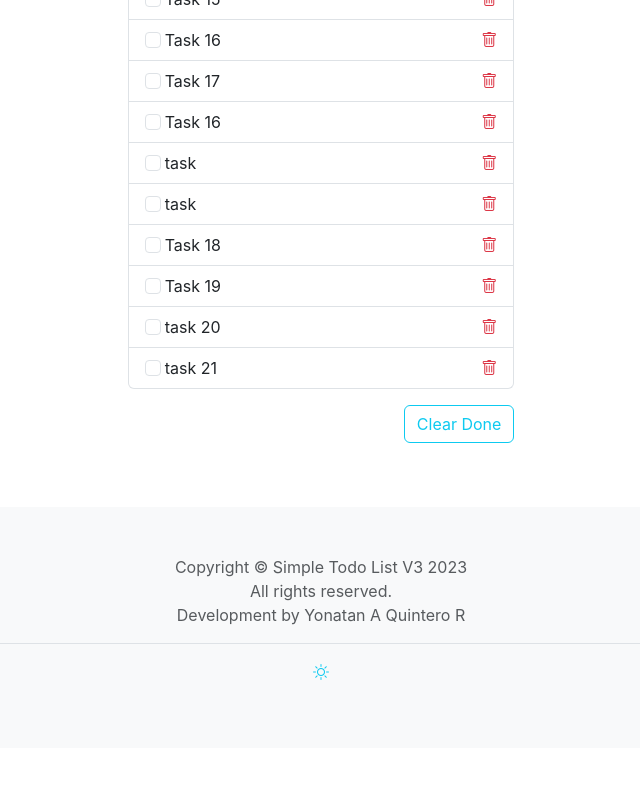
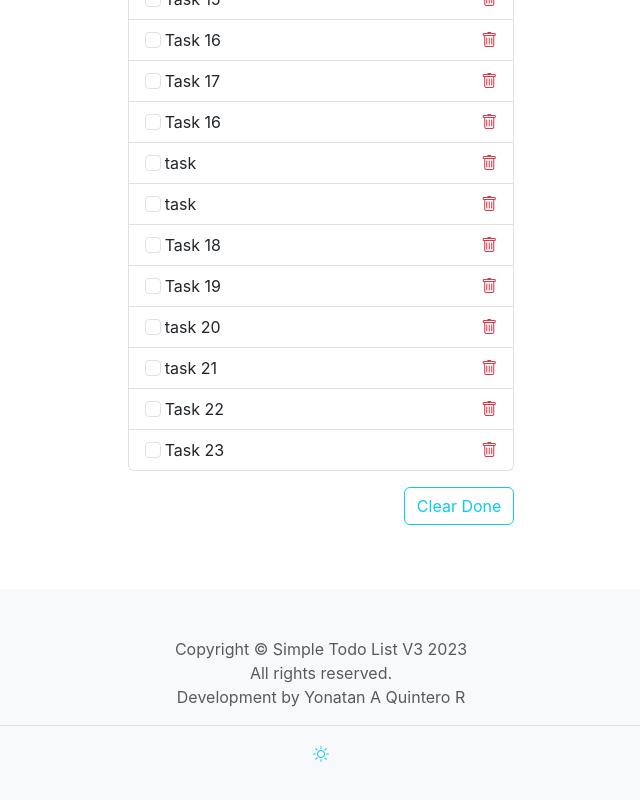
Before and after one commit to YonatanQuintero/simple-todo-v3, a React (Vite) app: page / in a window 1280 px wide. Shown: the part 878-1678 px from the top of the page, without its empty margins (319-959 px from the left). Before the commit the page ends 1626 px from the top, so only its background shows below. Built offline with nearby package versions, Linux system fonts and the light colour scheme; data requests are answered from the project's data file.

Commit message:
Added create todo

```diff
--- a/db/todos.json
+++ b/db/todos.json
@@ -119,6 +119,16 @@
       "value": "task 21",
       "completed": false,
       "id": 24
+    },
+    {
+      "value": "Task 22",
+      "completed": false,
+      "id": 25
+    },
+    {
+      "value": "Task 23",
+      "completed": false,
+      "id": 26
     }
   ]
 }
--- a/src/components/todo/TodoForm.tsx
+++ b/src/components/todo/TodoForm.tsx
@@ -1,18 +1,9 @@
-import React, { useState, useRef, useEffect } from "react"
+import React, { useRef } from "react"
 import { useCreateTodoMutation } from "../../api/todo-api"
 
 const TodoForm: React.FC = () => {
   const [createTodo] = useCreateTodoMutation()
   const inputRef = useRef<HTMLInputElement>(null)
-  const [isCompleted, setIsCompleted] = useState<boolean>(false)
-
-  useEffect(() => {
-    if (isCompleted) {
-      inputRef.current!.focus()
-      inputRef.current!.value = ""
-      setIsCompleted(false)
-    }
-  }, [isCompleted])
 
   const addHandler = (event: React.ChangeEvent<HTMLFormElement>): void => {
     event.preventDefault()
@@ -20,7 +11,8 @@ const TodoForm: React.FC = () => {
       value: inputRef.current?.value || "",
       completed: false,
     })
-    setIsCompleted(true)
+    inputRef.current!.focus()
+    inputRef.current!.value = ""
   }
 
   return (
--- a/src/components/todo/TodoList.tsx
+++ b/src/components/todo/TodoList.tsx
@@ -6,7 +6,7 @@ const TodoList = () => {
   return (
     <ul className="list-group">
       {data.map((todo) => (
-        <TodoListItem key={todo.id} id={todo.id} value={todo.value} />
+        <TodoListItem key={todo.id} id={todo.id || 0} value={todo.value} />
       ))}
     </ul>
   )
```
